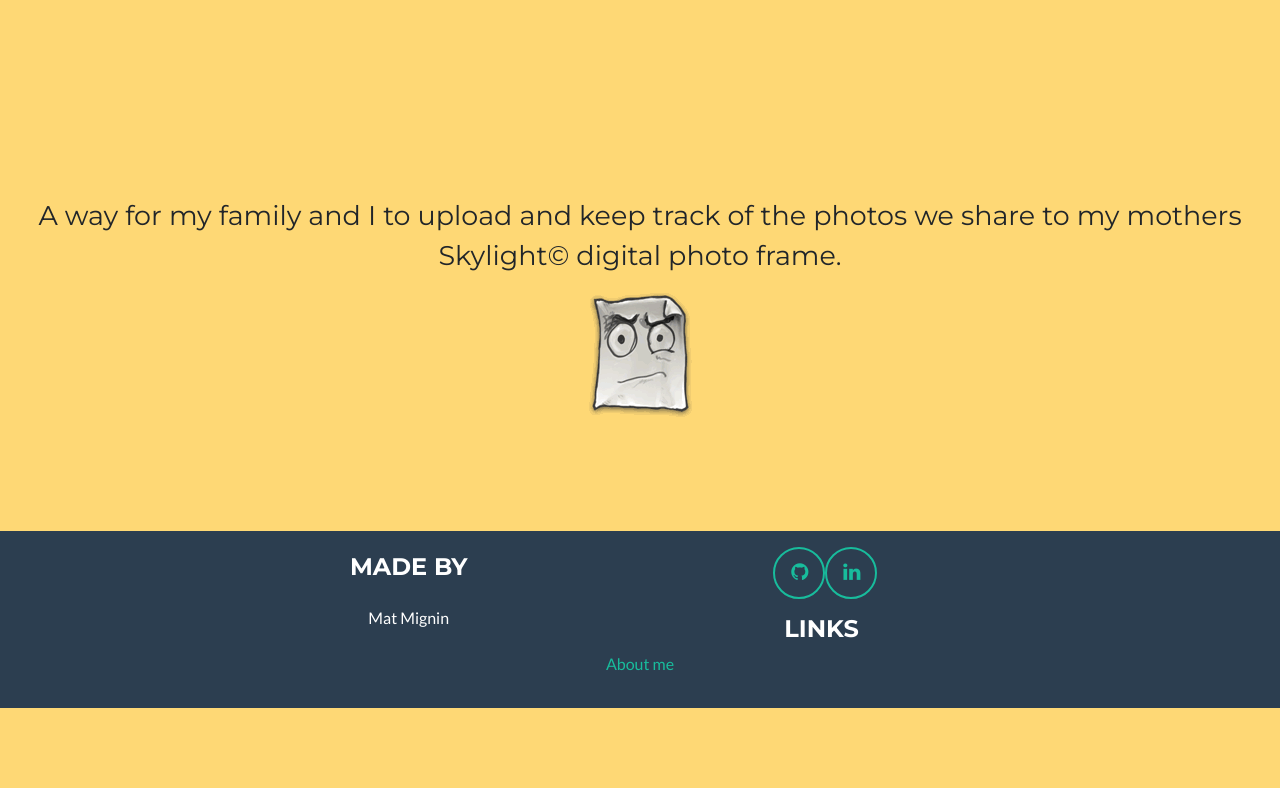
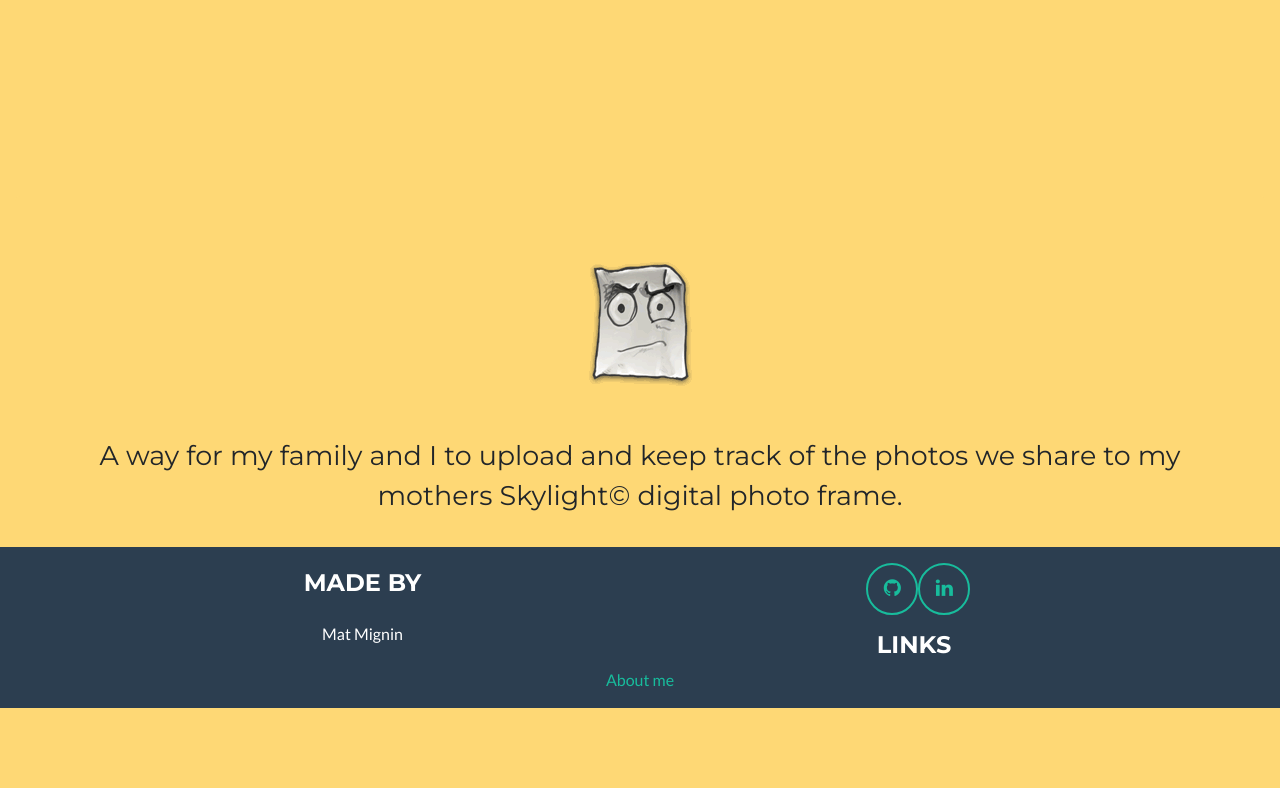
Before and after one commit to matmignin/skylight, a Python web app: template webapp/templates/index.html in a window 1280 px wide. Shown: the part 92-880 px from the top of the page. Before the commit the page ends 800 px from the top, so only its background shows below. Run offline with Jinja, Linux system fonts and the light colour scheme; the template is opened without the code that fills it, so the values that code supplies are empty; some libraries are stand-ins or nearby versions.

Commit message:
Fix spacing on center bootstrap elements

```diff
--- a/webapp/models.py
+++ b/webapp/models.py
@@ -13,8 +13,8 @@ class User(UserMixin, db.Model):
     username = db.Column(db.String(15), unique=True, nullable=False)
     password = db.Column(db.String(80), nullable=False)
 
-    def __repr__(self):
-        return """ User('(self.username)') """
+    # def __repr__(self):
+        # return """ User('(self.username)') """
 
 
 class FileContents(db.Model):
--- a/webapp/routes.py
+++ b/webapp/routes.py
@@ -1,3 +1,4 @@
+@login_required
 #!/usr/bin/env python3
 from flask import (
     render_template,
@@ -57,12 +58,10 @@ def login():
                 files = os.listdir(upload_folder)
                 return render_template("gallery.html", files=files)
             else:
-                # db.session.rollback()
                 flash("not a correct password")
                 return redirect(url_for('signup'))
         else:
             flash("Thats not a user. Sign up")
-            # return render_template("signup.html", form=user)
             return redirect(url_for('signup'))
     return render_template("login.html", form=form)
 
--- a/webapp/templates/index.html
+++ b/webapp/templates/index.html
@@ -24,7 +24,7 @@
     {% endif %}
 </head>
 
-<body id="page-top">
+<body class="d-flex flex-column" id="page-top">
     <section style="background-color: #fed875;">
         <nav class="navbar navbar-light navbar-expand-sm fixed-top bg-secondary text-uppercase" id="mainNav" style="padding: 10px;padding-bottom: 5px;padding-top: 5px;">
             <div class="container-fluid">
@@ -35,7 +35,7 @@
                     class="collapse navbar-collapse" id="navbarResponsive">
                     <ul class="nav navbar-nav d-xl-flex align-items-center ml-auto align-items-xl-center" style="color: rgb(255,255,255);">
                         <li class="nav-item d-xl-flex justify-content-xl-end align-items-xl-center" role="presentation" style="padding-right: 10px;padding-left: 10px;"><a class="nav-link py-3 px-0 px-lg-3 rounded js-scroll-trigger" href="gallery" style="color: rgba(255,255,255,0.5);">gallery</a></li>
-                        <li class="nav-item align-items-xl-center mx-0 mx-lg-1" role="presentation" style="padding-left: 10px;padding-right: 10px;">{% if current_user.is_authenticated %}
+                        <li class="nav-item align-items-xl-center mx-0 mx-lg-1" role="presentation" style="padding-left: 10px;padding-right: 10px;font-size: 5px;">{% if current_user.is_authenticated %}
   <li class="nav-item dropdown mx-0 mx-lg-1">
       <a class="dropdown-toggle nav-link mx-0 mx-lg-1" data-toggle="dropdown" aria-expanded="false" href="#">{{  current_user.username }} </a>
       <div role="menu" class="dropdown-menu hide"><a role="presentation" class="dropdown-item" href="logout">Logout</a></div>
@@ -51,18 +51,24 @@
             </div>
         </nav>
     </section>
-    <section id="mid" style="background-color: #fed875;">
-        <div class="container-fluid d-flex d-sm-flex d-xl-flex flex-column justify-content-center align-items-center justify-content-sm-center align-items-sm-center justify-content-xl-center align-items-xl-center" style="background-color: #fed875;">
-            <h2 class="text-center font-weight-light mb-0" style="font-size: 27px;">A way for my family and I to upload and keep track of the photos we share to my mothers Skylight© digital photo frame.</h2><img class="img-fluid mb-5" src="static/img/paper2-logo.png" style="padding-top: 15px;"></div>
-    </section>
+    <section id="mid" style="background-color: #fed875;padding-bottom: 8rem;">
+        <div class="container-fluid" id="midcontainer" style="background-color: #fed875;padding-bottom: 3rem;">
+            <div class="jumbotron text-center" style="background-color: #fed875;padding-top: -92px;">
+                <div class="row">
+                    <div class="col"><img class="img-fluid mb-5" src="static/img/paper2-logo.png">
+                        <h2 class="text-center font-weight-light mb-0" style="font-size: 27px;">A way for my family and I to upload and keep track of the photos we share to my mothers Skylight© digital photo frame.</h2>
+                    </div>
+                </div>
+            </div>
+        </div>
         <footer id="footer-main" class="footer text-center">
             <div class="container">
-            <div class="row d-flex justify-content-center align-items-center m-auto justify-content-md-center align-items-md-center">
-                <div class="col-md-4 mb-5 mb-lg-0">
+                <div class="row d-flex justify-content-center align-items-center mx-auto justify-content-md-center align-items-md-center">
+                    <div class="col-6 col-md-6 mb-5 mb-lg-0">
                         <h4 class="text-uppercase mb-4">Made by</h4>
                         <p>Mat Mignin</p>
                     </div>
-                <div class="col-md-5 flex-row justify-content-center align-items-center align-content-center flex-wrap justify-content-md-center align-items-md-center mb-5 mb-lg-0">
+                    <div class="col-6 col-md-6 justify-content-center align-items-center align-content-center flex-wrap align-items-md-center mb-5 mb-lg-0">
                         <ul class="list-inline">
                             <li class="list-inline-item"><a class="btn btn-outline-primary btn-social text-center rounded-circle" role="button" href="https://github.com/matmignin"><i class="fa fa-github fa-fw"></i></a><a class="btn btn-outline-primary btn-social text-center rounded-circle"
                                     role="button" href="https://www.linkedin.com/in/matmignin/"><i class="fa fa-linkedin fa-fw"></i></a></li>
@@ -70,9 +76,10 @@
                         <h4 class="text-uppercase">Links&nbsp;</h4>
                     </div>
                 </div>
+                <p style="margin-bottom: 0px;"><a href="https://mat.mignin.com/">About me</a></p>
             </div>
-        <p><a href="https://mat.mignin.com/">About me</a></p>
         </footer>
+    </section>
     <script src="https://cdnjs.cloudflare.com/ajax/libs/jquery/3.4.1/jquery.min.js"></script>
     <script src="https://cdnjs.cloudflare.com/ajax/libs/twitter-bootstrap/4.4.1/js/bootstrap.bundle.min.js"></script>
     <script src="static/js/freelancer.js"></script>
```
Also changed, not shown: webapp/__init__.py (+7 -2 lines), webapp/static/css/main.css (+8 -3 lines), webapp/templates/gallery.html (+5 -5 lines), webapp/templates/login.html (+11 -10 lines), webapp/templates/signup.html (+8 -8 lines), webapp/templates/template.html (+5 -5 lines). Lines whose indentation alone changed are shown as unchanged.
